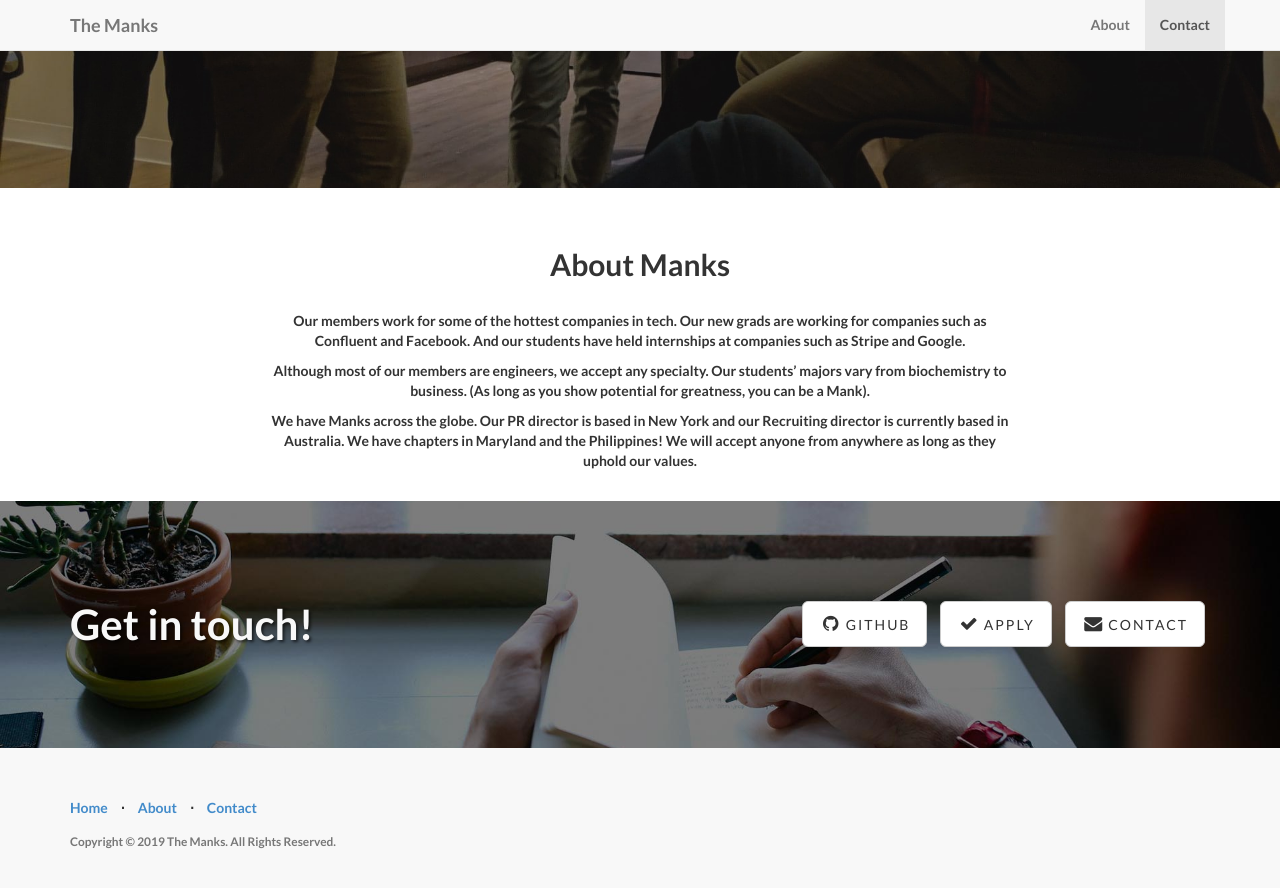
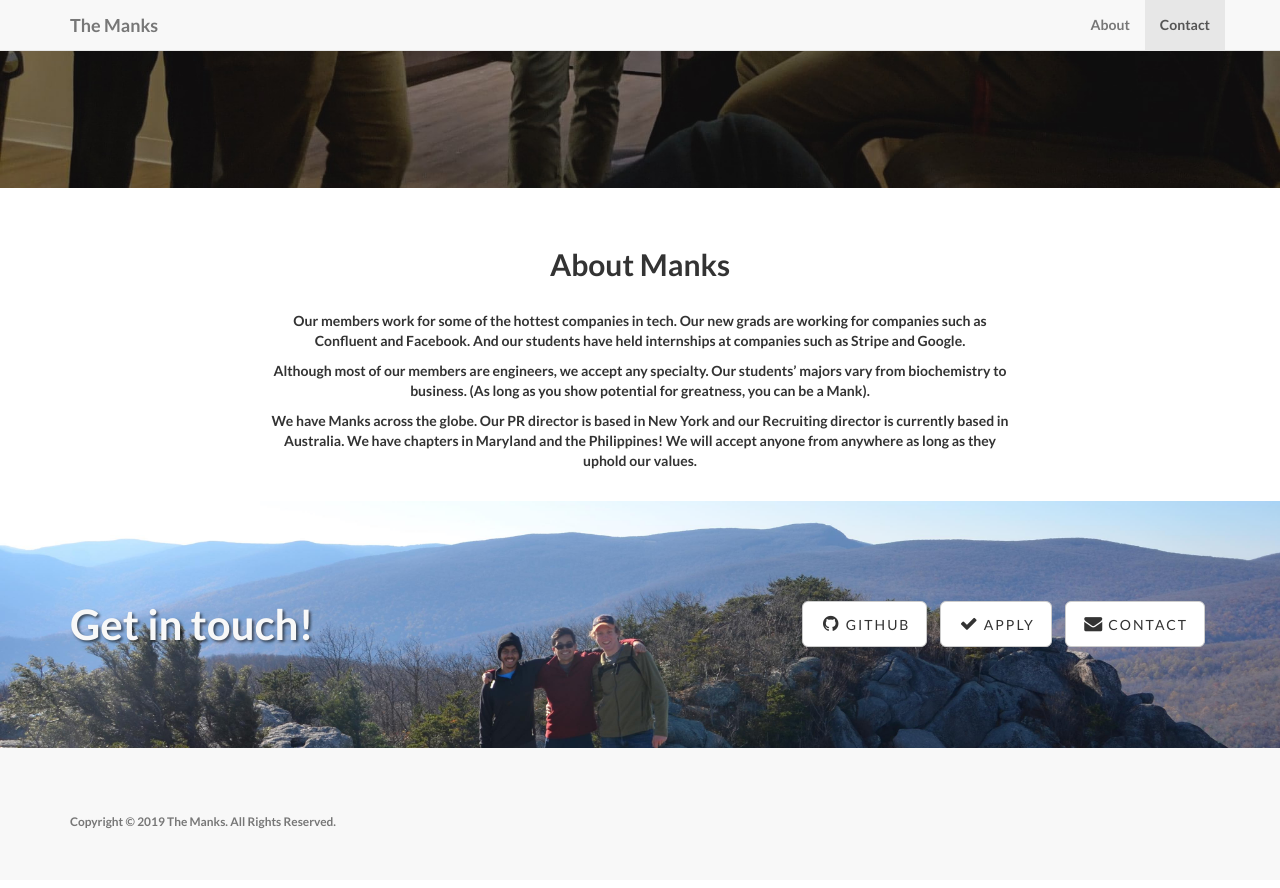
Before and after one commit to AstroCB/Manks.org, a Jekyll site: the page built from index.md, in a window 1280 px wide and 900 px high, scrolled down 589 px. Shown: the top 888 px of the window. Built offline with Jekyll 4.4.1, drawn with Linux system fonts in a browser that asks for light colours.

Commit message:
Change footer image

```diff
--- a/_includes/footer.html
+++ b/_includes/footer.html
@@ -4,21 +4,6 @@
         <div class="row">
             <div class="col-md-8">
                 <ul class="list-inline">
-                    <li>
-                        <a href="#home">Home</a>
-                    </li>
-                    <li class="footer-menu-divider">&sdot;</li>
-                    <li>
-                        <a href="#about">About</a>
-                    </li>
-                    <li class="footer-menu-divider">&sdot;</li>
-                    <!-- <li>
-                        <a href="#services">Services</a>
-                    </li> -->
-                    <!-- <li class="footer-menu-divider">&sdot;</li> -->
-                    <li>
-                        <a href="#contact">Contact</a>
-                    </li>
                 </ul>
                 <p class="copyright text-muted small">{{ site.copyright }}</p>
             </div>
--- a/_includes/header.html
+++ b/_includes/header.html
@@ -17,9 +17,6 @@
             	<li>
                     <a class="page-scroll" href="#about">About</a>
                 </li>
-                <!-- <li>
-                    <a class="page-scroll" href="#services">Services</a>
-                </li> -->
                 <li>
                     <a class="page-scroll" href="#contact">Contact</a>
                 </li>
```
Also changed, not shown: img/banner-bg.jpg.
